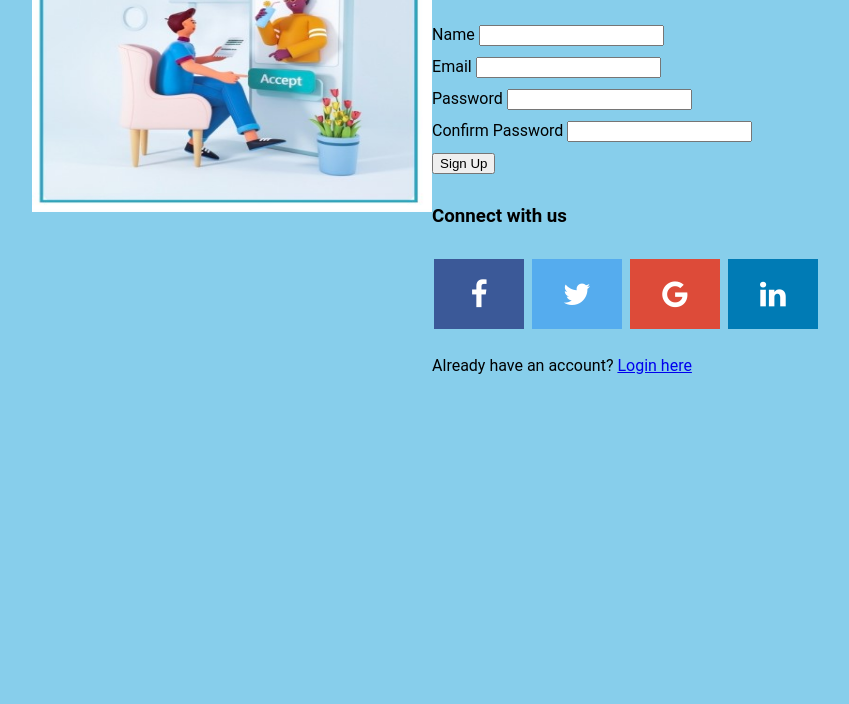
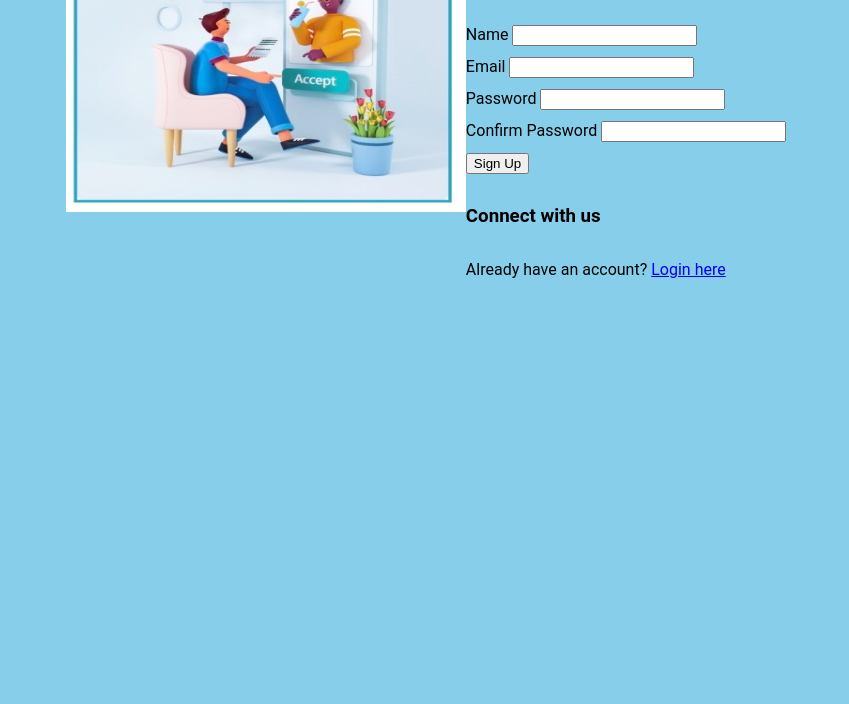
Before and after one commit to Iamkaransharma7742/Cloud_9, a plain HTML site: page Login/signup.html in a window 1280 px wide. Shown: the part 96-800 px from the top of the page, without its empty margins (214-1063 px from the left). Drawn offline with Linux system fonts and the light colour scheme.

Commit message:
Update signup.html

```diff
--- a/Login/signup.html
+++ b/Login/signup.html
@@ -5,61 +5,20 @@
     <title>Sign Up Page</title>
     <link rel="stylesheet" href="sytle.css" />
     <link rel="stylesheet" href="https://cdnjs.cloudflare.com/ajax/libs/font-awesome/4.7.0/css/font-awesome.min.css">
-<style>
-.fa {
-  padding: 20px;
-  font-size: 30px;
-  width: 50px;
-  text-align: center;
-  text-decoration: none;
-  margin: 5px 2px;
-}
-.fa:hover {
-    opacity: 0.7;
-}
-
-
-.fa-facebook {
-  background: #3B5998;
-  color: white;
-}
-
-.fa-twitter {
-  background: #55ACEE;
-  color: white;
-}
-
-.fa-google {
-  background: #dd4b39;
-  color: white;
-}
-
-.fa-linkedin {
-  background: #007bb5;
-  color: white;
-}
-
-
-</style>
-
 </head>
-
 <body>
     <div style="display: flex;justify-content: center;line-height: 2;">
         <img src="img.jpg" img height="300px" img width="400px" alt="accept_signup">
         <div>
             <h1>Sign Up</h1>
-
-        <div>
+        <div class"sgnform">
             <form>
                 <div>
                     <label>Name</label>
-
                     <input type="text" placeholder="" />
                 </div>
                 <div>
                     <label div>Email</label>
-
                     <input type="email" placeholder="" />
                 </div>
                 <div>
@@ -68,34 +27,17 @@
                 </div>
                 <div>
                     <label div>Confirm Password</label>
-
                     <input type="password" placeholder="" />
                 </div>
                 <div>
                     <input type="button" value="Sign Up" />
                 </div>
-
-
-<h3>Connect with us</h3>
-
-
-<a href="#" class="fa fa-facebook"></a>
-<a href="#" class="fa fa-twitter"></a>
-<a href="#" class="fa fa-google"></a>
-<a href="#" class="fa fa-linkedin"></a>
-<p>
-    Already have an account? <a href="login.html">Login here</a>
-</p>
-
+                <h3>Connect with us</h3>
+                <p>
+                   Already have an account? <a href="login.html">Login here</a>
+                </p>
             </form>
         </div>
     </div>
-
-
-
-
-
-
 </body>
-
 </html>
```
